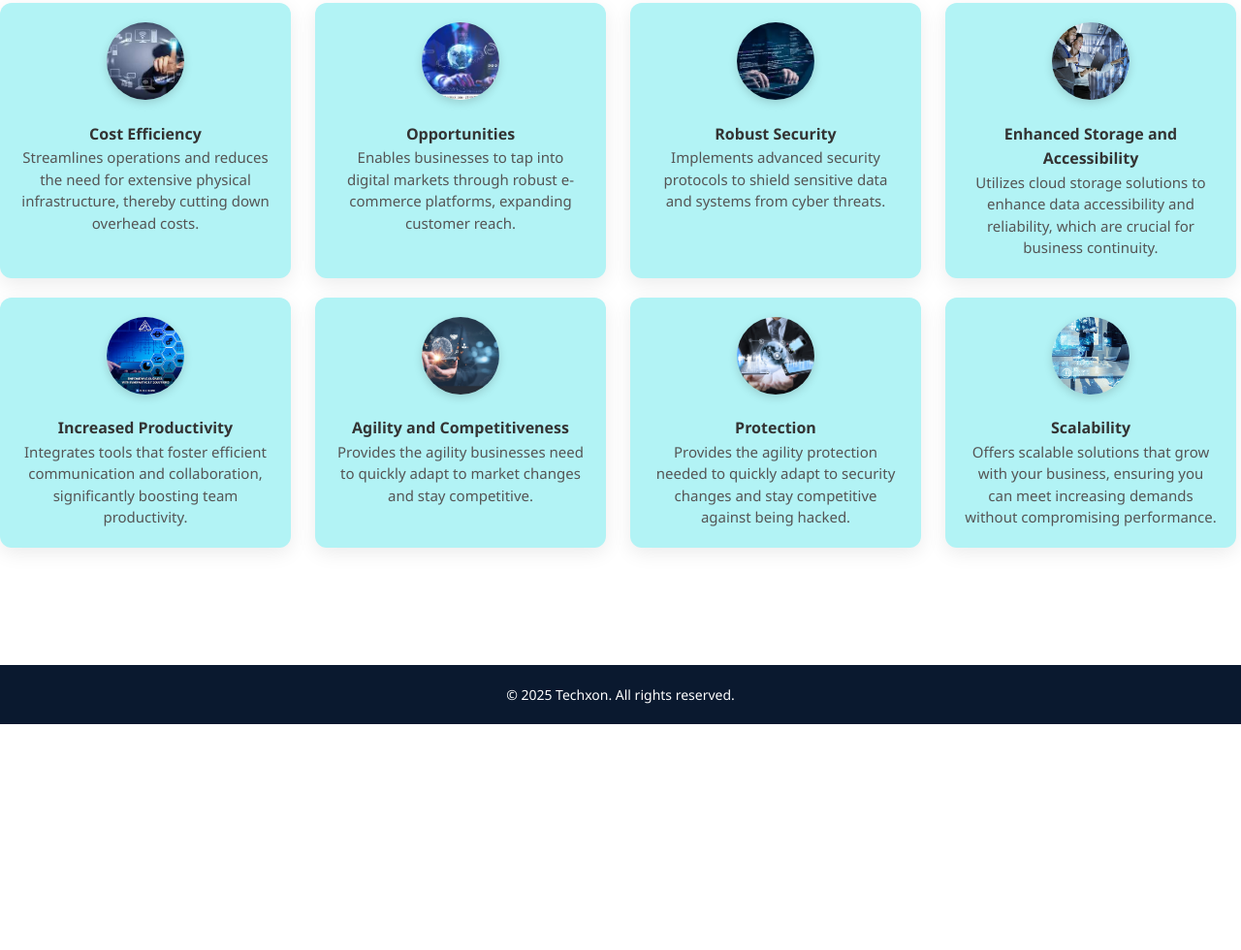
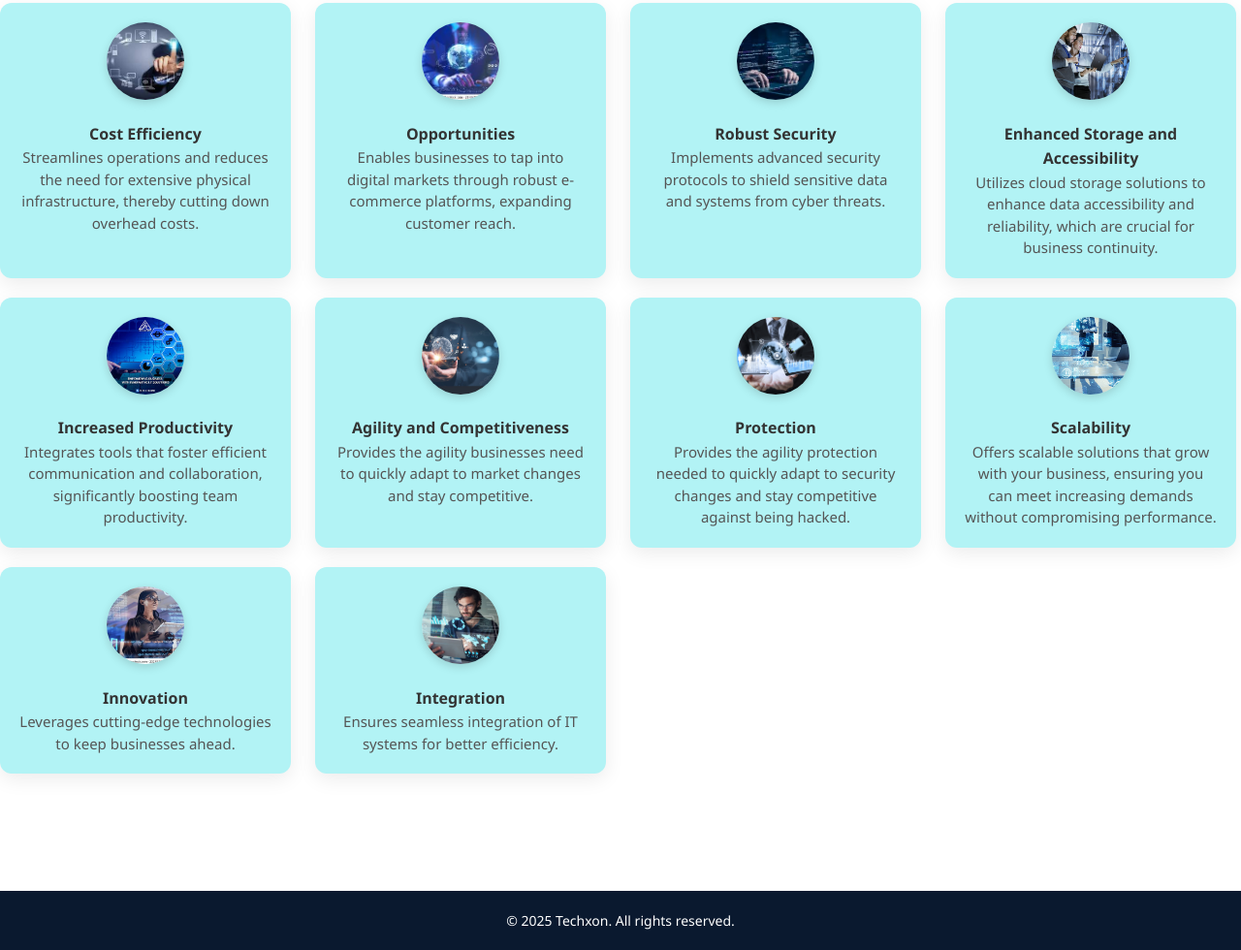
Before and after one commit to Pazzo16/my-new-it-solution-website, a plain HTML site: page Techxon About.html in a window 1280 px wide. Shown: the part 299-1279 px from the top of the page at 97% size. Before the commit the page ends 1046 px from the top, so only its background shows below. Drawn offline with Linux system fonts and the light colour scheme.

Commit message:
Update Techxon About.html

```diff
--- a/Techxon About.html
+++ b/Techxon About.html
@@ -77,6 +77,18 @@ Overcoming IT roadblocks to drive continuous progress, ensuring your business st
       <h4>Scalability</h4>
       <p>Offers scalable solutions that grow with your business, ensuring you can meet increasing demands without compromising performance.</p>
     </div>
+
+    <div class="card">
+      <img src="v.webp" alt="Innovation">
+      <h4>Innovation</h4>
+      <p>Leverages cutting-edge technologies to keep businesses ahead.</p>
+    </div>
+
+    <div class="card">
+      <img src="c.jpg" alt="Integration">
+      <h4>Integration</h4>
+      <p>Ensures seamless integration of IT systems for better efficiency.</p>
+    </div>
   </div>
   <br><br>
 
```
